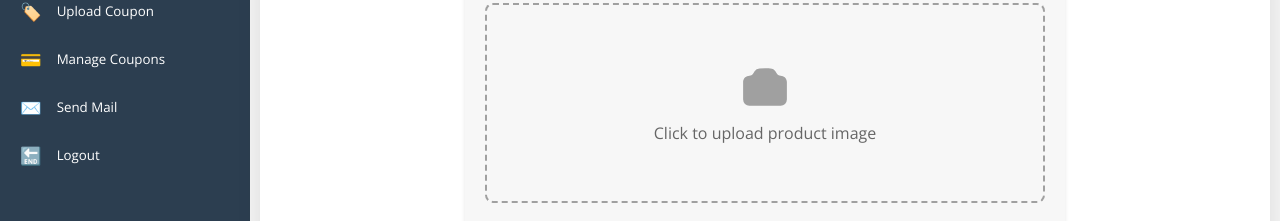
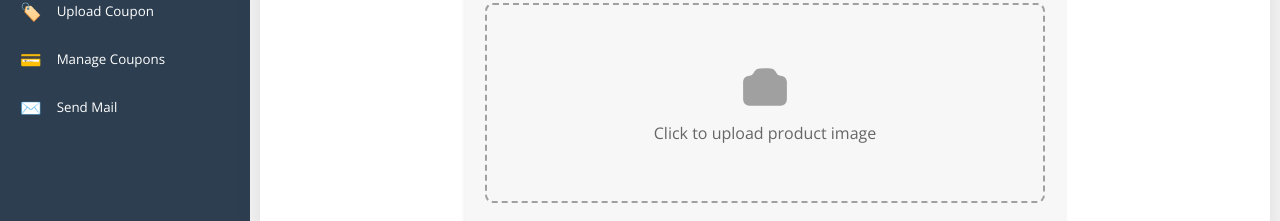
Before and after one commit to Sandhish/SCP-Textiles, a React (Vite) app in the folder Frontend/: page /admin in a window 1280 px wide. Shown: the part 213-434 px from the top of the page. Built offline with nearby package versions, Linux system fonts and the light colour scheme; no server answers; sample sign-in values are in the browser's storage.

Commit message:
Revert "Merge branch 'main' of https://github.com/Sandhish/SCP-Textiles"
This reverts commit 0c66dca09dfb8d5913b594c6f480a1cb1c189ded, reversing
changes made to 54d7adb8b20dc6537d3d93e4ea308c3d9b3ff882.

```diff
--- a/Frontend/src/Components/Testimonals/Testimonials.jsx
+++ b/Frontend/src/Components/Testimonals/Testimonials.jsx
@@ -3,27 +3,27 @@ import styles from "./Testimonials.module.css"
 const testimonials = [
     {
         id: 1,
-        name: "Bharath Subramanian",
+        name: "Sarah Johnson",
         role: "Interior Designer",
-        image: "https://media.architecturaldigest.com/photos/5f241de2c850b2a36b415024/master/w_1600%2Cc_limit/Luke-logo.png",
+        image: "/placeholder.svg?height=100&width=100",
         content:
             "The quality of these bedsheets is exceptional. My clients are always impressed when I recommend CozyHome products for their bedrooms. The attention to detail and craftsmanship is unmatched.",
         rating: 5,
     },
     {
         id: 2,
-        name: "Senthil",
+        name: "Michael Chen",
         role: "Homeowner",
-        image: "https://img.freepik.com/free-vector/man-profile-cartoon_18591-58482.jpg",
+        image: "/placeholder.svg?height=100&width=100",
         content:
             "I've tried many brands of towels, but these are by far the softest and most absorbent. They still look and feel brand new even after multiple washes. Definitely worth the investment!",
         rating: 5,
     },
     {
         id: 3,
-        name: "Vidhya",
+        name: "Emily Rodriguez",
         role: "Hotel Manager",
-        image: "https://th.bing.com/th/id/OIP.-hpx-mg338PW9gkTFw5ZtgHaHa?rs=1&pid=ImgDetMain",
+        image: "/placeholder.svg?height=100&width=100",
         content:
             "We've switched all our hotel rooms to use CozyHome bedding and towels. Our guests frequently comment on how comfortable they are, and the durability means they're cost-effective for our business.",
         rating: 4,
--- a/Frontend/src/Pages/AdminPage.jsx
+++ b/Frontend/src/Pages/AdminPage.jsx
@@ -5,14 +5,11 @@ import ProductManagement from './AdminPages/Management/ProductManagement';
 import CouponManagement from './AdminPages/Management/CouponManagement';
 import SendMail from './AdminPages/Management/SendMail';
 import Sidebar from './AdminPages/AdminSidebar/Sidebar';
-import { useNavigate } from 'react-router-dom';
-import { logout } from '../Services/authService';
 
 const AdminPage = () => {
     const [activeContent, setActiveContent] = useState('productUpload');
     const [isSidebarVisible, setIsSidebarVisible] = useState(false);
     const [isMobile, setIsMobile] = useState(window.innerWidth <= 768);
-    const navigate = useNavigate();
 
     useEffect(() => {
         const handleResize = () => {
@@ -40,8 +37,6 @@ const AdminPage = () => {
                 return <CouponManagement />;
             case 'sendMail':
                 return <SendMail />;
-            case 'logout':
-                return <div>Logging out...</div>;
             default:
                 return <ProductUpload />;
         }
@@ -57,12 +52,6 @@ const AdminPage = () => {
 
     const toggleSidebar = () => {
         setIsSidebarVisible(!isSidebarVisible);
-    };
-
-    const handleLogout = async () => {
-        localStorage.removeItem('user');
-        await logout();
-        navigate('/login');
     };
 
     const styles = {
@@ -115,7 +104,7 @@ const AdminPage = () => {
             )}
 
             {(isSidebarVisible || !isMobile) && (
-                <Sidebar setActiveContent={handleSidebarItemClick} activeContent={activeContent} isMobile={isMobile} onLogout={handleLogout}/>
+                <Sidebar setActiveContent={handleSidebarItemClick} activeContent={activeContent} isMobile={isMobile} />
             )}
 
             <div style={styles.mainContent}>
--- a/Frontend/src/Pages/AdminPages/AdminSidebar/Sidebar.jsx
+++ b/Frontend/src/Pages/AdminPages/AdminSidebar/Sidebar.jsx
@@ -1,7 +1,7 @@
 import React from 'react';
 import styles from './Sidebar.module.css';
 
-const Sidebar = ({ setActiveContent, activeContent, isMobile, onLogout }) => {
+const Sidebar = ({ setActiveContent, activeContent, isMobile }) => {
     const menuItems = [
         {
             id: 'productUpload',
@@ -27,11 +27,6 @@ const Sidebar = ({ setActiveContent, activeContent, isMobile, onLogout }) => {
             id: 'sendMail',
             label: 'Send Mail',
             icon: '✉️'
-        },
-        {
-            id: 'logout',
-            label: 'Logout',
-            icon: '🔚'
         }
     ];
 
@@ -44,13 +39,7 @@ const Sidebar = ({ setActiveContent, activeContent, isMobile, onLogout }) => {
                 {menuItems.map((item) => (
                     <button key={item.id}
                         className={`${styles.menuItem} ${activeContent === item.id ? styles.active : ''}`}
-                        onClick={() => {
-                            if (item.id === 'logout') {
-                                onLogout();
-                            } else {
-                                setActiveContent(item.id);
-                            }
-                        }}
+                        onClick={() => setActiveContent(item.id)}
                     >
                         <span className={styles.menuIcon}>{item.icon}</span>
                         <span className={styles.menuLabel}>{item.label}</span>
```
